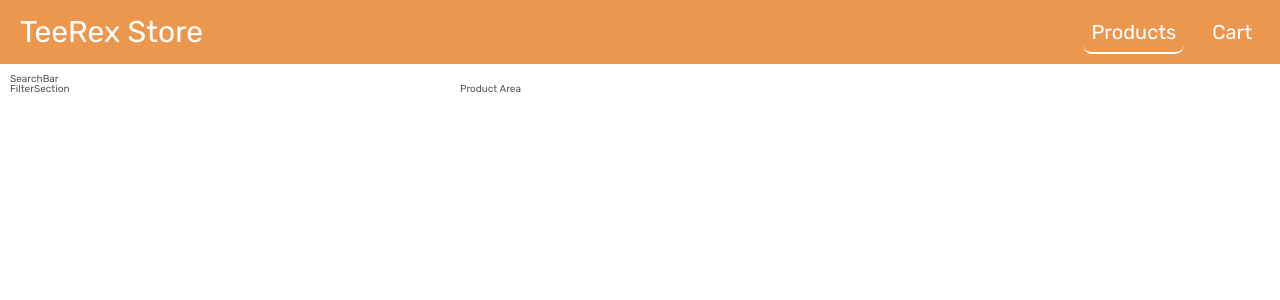
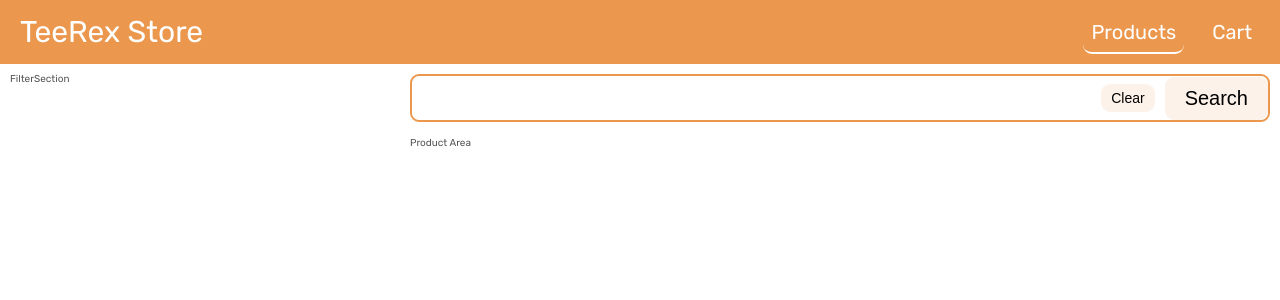
Before and after one commit to orpic/react-e-c, a React (Create React App) app: page /products in a window 1280 px wide. Shown: the top 300 px of the page. Built offline with nearby package versions, Linux system fonts and the light colour scheme.

Commit message:
search bar

```diff
--- a/src/components/SearchBar/SearchBar.js
+++ b/src/components/SearchBar/SearchBar.js
@@ -3,7 +3,17 @@ import React from "react";
 import classes from "./SearchBar.module.css";
 
 const SearchBar = () => {
-  return <div>SearchBar</div>;
+  return (
+    <>
+      <div className={classes.border}>
+        <div className={classes.search}>
+          <input className={classes.input} />
+          <button className={classes.clearButton}>Clear</button>
+          <button className={classes.searchButton}>Search</button>
+        </div>
+      </div>
+    </>
+  );
 };
 
 export default SearchBar;
--- a/src/components/SearchBar/SearchBar.module.css
+++ b/src/components/SearchBar/SearchBar.module.css
@@ -0,0 +1,60 @@
+.border {
+  border: 2px solid #eb984e;
+  border-radius: 9px;
+  transition: all 0.3s;
+}
+
+.search {
+  display: flex;
+  align-items: center;
+}
+
+button {
+  border: none;
+}
+
+.input {
+  width: 100%;
+  padding: 1rem;
+
+  border: none;
+  border-radius: 9px;
+  color: inherit;
+  font-family: inherit;
+  font-size: 2rem;
+}
+
+.clearButton {
+  padding: 0.6rem 1rem;
+  border-radius: 9px;
+  font-size: 1.4rem;
+  margin-right: 1rem;
+  background-color: #fdf2e9;
+  cursor: pointer;
+}
+
+.clearButton:hover {
+  background-color: #faece1;
+}
+
+.searchButton {
+  padding: 1rem 2rem;
+  font-size: 2rem;
+
+  border-radius: 9px;
+
+  background-color: #fdf2e9;
+  cursor: pointer;
+}
+
+.searchButton:hover {
+  background-color: #faece1;
+}
+
+.input:focus {
+  outline: none;
+}
+
+.input:focus .border {
+  border: 55px solid #eb984e;
+}
--- a/src/pages/Products/Products.js
+++ b/src/pages/Products/Products.js
@@ -7,11 +7,13 @@ const Products = () => {
   return (
     <>
       <main className={classes.main}>
-        <div className={classes.search}>
+        <div className={classes.searchPosition}>
           <SearchBar />
         </div>
-        <FilterSection />
-        <div>Product Area</div>
+        <div className={classes.filterPosition}>
+          <FilterSection />
+        </div>
+        <div className={classes.productsPosition}>Product Area</div>
       </main>
     </>
   );
--- a/src/pages/Products/Products.module.css
+++ b/src/pages/Products/Products.module.css
@@ -1,10 +1,19 @@
 .main {
   padding: 1rem;
   display: grid;
-  grid-template-columns: 450px 1fr;
-  grid-template-rows: 1fr;
+  grid-template-columns: 400px 1fr;
+  grid-template-rows: 6.4rem 1fr;
 }
 
-.search {
-  grid-column: 1/-1;
+.searchPosition {
+  grid-column: 2/-1;
 }
+
+.filterPosition {
+  grid-row: 1/-1;
+}
+
+.productsPosition {
+  grid-column: 2/-1;
+  grid-row: 2/-1;
+}
```
